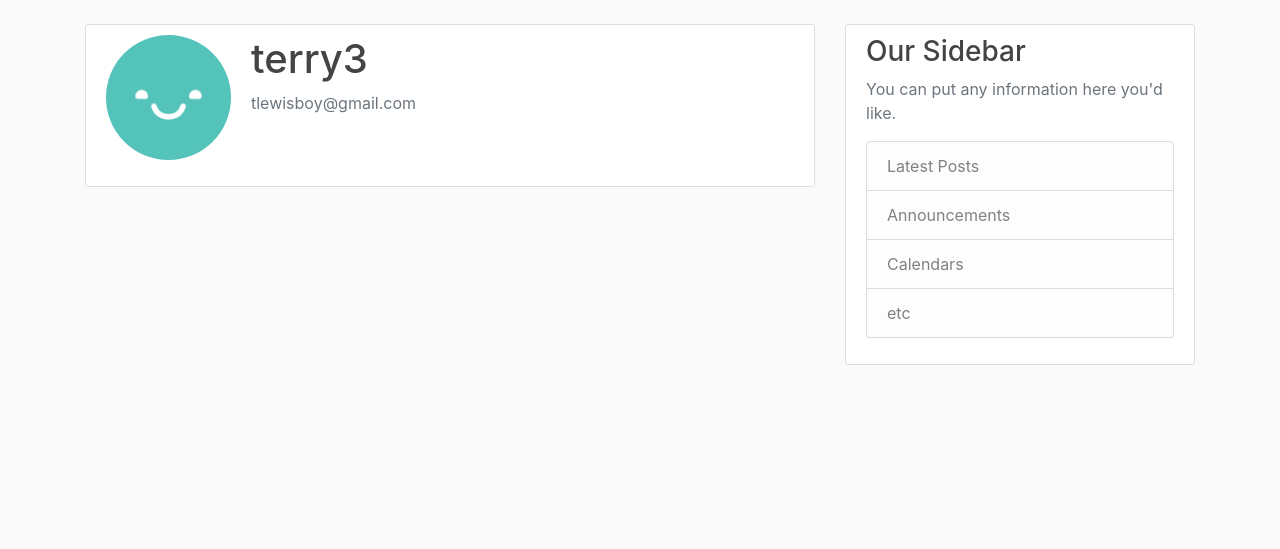
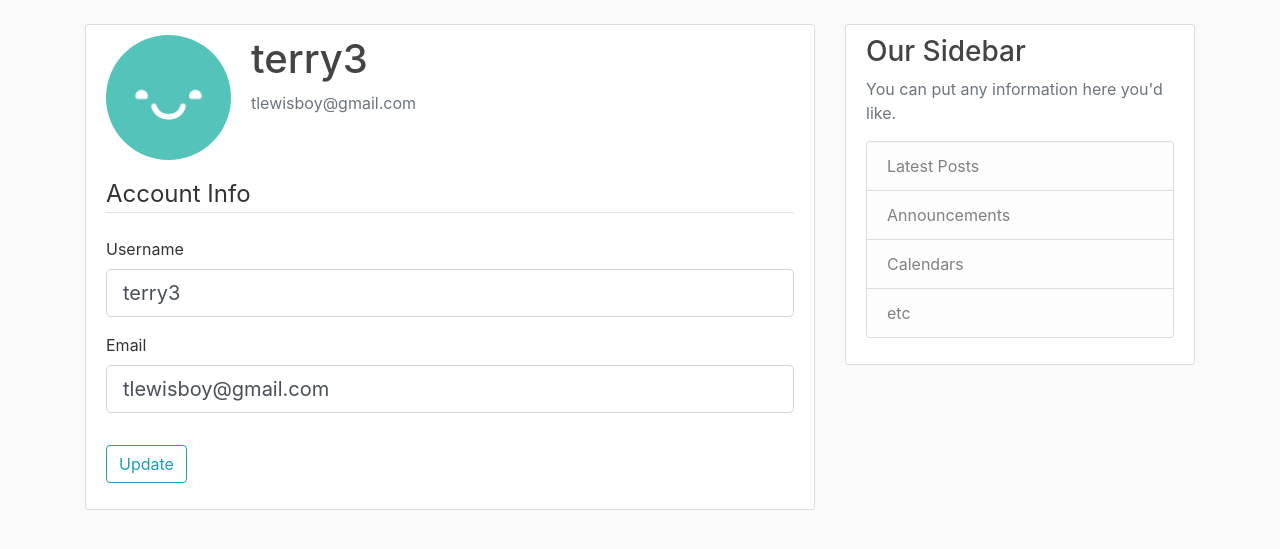
Before and after one commit to terrylewis1/electionSimFlask, a Flask app: page /account in a window 1280 px wide. Shown: the part 56-605 px from the top of the page. Run offline with Flask 2, Linux system fonts and the light colour scheme; a user stored in the database is signed in; some libraries are stand-ins or nearby versions.

Commit message:
Adding username update form to account. Not working so far.

```diff
--- a/electionSimFlask/electionsim/forms.py
+++ b/electionSimFlask/electionsim/forms.py
@@ -1,4 +1,5 @@
 from flask_wtf import FlaskForm
+from flask_login import current_user
 from wtforms import StringField, PasswordField, SubmitField, BooleanField
 from wtforms.validators import DataRequired, Length, Email, EqualTo, ValidationError
 from electionsim.models import User
@@ -33,3 +34,26 @@ class LoginForm(FlaskForm) :
     remember = BooleanField('Remember Me')
 
     submit = SubmitField('Login')
+
+class UpdateAccountForm(FlaskForm) :
+    username = StringField('Username',
+                                validators = [DataRequired(), Length(min = 2, max = 20) ])
+
+    email = StringField('Email', validators = [DataRequired(), Email()])
+
+    confirm_password = PasswordField('Confirm Password',
+                                validators = [DataRequired(), EqualTo('password')])
+
+    submit = SubmitField('Update')
+
+    def validate_username(self, username) :
+        if username.data != current_user.username :
+            user = User.query.filter_by(username = username.data).first()
+            if user :
+                raise ValidationError('That username is already taken. Please choose a different one.')
+
+    def validate_email(self, email) :
+        if email.data != current_user.email :
+            email = User.query.filter_by(email = email.data).first()
+            if email :
+                raise ValidationError('That email is already taken. Please choose a different one.')
--- a/electionSimFlask/electionsim/routes.py
+++ b/electionSimFlask/electionsim/routes.py
@@ -1,6 +1,6 @@
 from flask import render_template, url_for, flash, redirect, request
 from electionsim import app, db, bcrypt
-from electionsim.forms import RegistrationForm, LoginForm
+from electionsim.forms import RegistrationForm, LoginForm, UpdateAccountForm
 from electionsim.models import User, Post
 from flask_login import login_user, current_user, logout_user, login_required
 
@@ -62,9 +62,19 @@ def login():
 def logout():
     logout_user()
     return redirect(url_for('home'))
-
-@app.route("/account")
+#Username not updating in the db.
+@app.route("/account", methods = ['GET', 'POST'])
 @login_required
 def account():
+    update_form = UpdateAccountForm()
+    if update_form.validate_on_submit() :
+        current_user.username = update_form.username.data
+        current_user.email = update_form.email.data
+        db.session.commit()
+        flash('Your account information has been updated', 'success')
+        return redirect(url_for('account'))
+    elif request.method == 'GET' :
+        update_form.username.data = current_user.username
+        update_form.email.data = current_user.email
     image = url_for('static', filename = 'profile_pics/' + current_user.image_file)
-    return render_template('account.html', title= 'Account', image_file = image)
+    return render_template('account.html', title= 'Account', image_file = image, form = update_form)
--- a/electionSimFlask/electionsim/templates/account.html
+++ b/electionSimFlask/electionsim/templates/account.html
@@ -8,6 +8,42 @@
             <p class="text-secondary">{{ current_user.email }}</p>
         </div>
         </div>
-        <!-- FORM HERE -->
+            <form method="POST" action="">
+                {{ form.hidden_tag() }}
+                <fieldset class="form-group">
+                    <legend class= "border-bottom mb-4"> Account Info </legend>
+                    <div class="form-group">
+                        {{ form.username.label(class="form-control-label") }}
+
+                        {% if form.username.errors %}
+                            {{ form.username(class="form-control form-control-lg is-invalid") }}
+                            <div class="invalid-feedback">
+                                {% for error in form.username.errors %}
+                                    <span>{{ error }}</span>
+                                {% endfor %}
+                            </div>
+                        {% else %}
+                            {{ form.username(class="form-control form-control-lg") }}
+                        {% endif %}
+                    </div>
+                    <div class="form-group">
+                        {{ form.email.label(class = "form-control-label") }}
+
+                        {% if form.email.errors %}
+                            {{ form.email(class = "form-control form-control-lg is-invalid") }}
+                            <div class="invalid-feedback">
+                                {% for error in form.email.errors %}
+                                    <span> {{ error }}</span>
+                                {% endfor %}
+                            </div>
+                        {% else %}
+                            {{ form.email(class = "form-control form-control-lg") }}
+                        {% endif %}
+                    </div>
+                </fieldset>
+                <div class="form-group">
+                    {{ form.submit(class="btn btn-outline-info") }}
+                </div>
+            </form>
     </div>
 {% endblock content %}
```
Also changed, not shown: electionSimFlask/electionsim/site.db.
